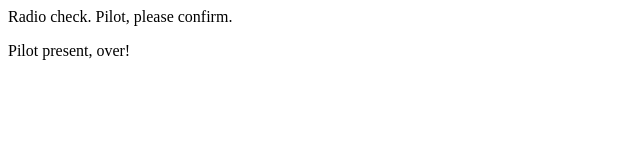
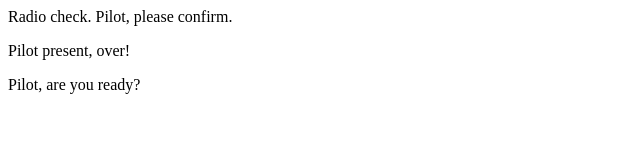
Before and after one commit to mrvnr24/repo, a plain HTML site: page index.html in a window 1280 px wide. Shown: the whole page, without its empty margins (0-640 px from the left). Drawn offline with Linux system fonts and the light colour scheme.

Commit message:
Added third line to log

```diff
--- a/index.html
+++ b/index.html
@@ -2,5 +2,6 @@
 <body>
    <p>Radio check. Pilot, please confirm.</p>
    <p>Pilot present, over!</p>
+   <p>Pilot, are you ready?</p>
 </body>
 </html>
```
